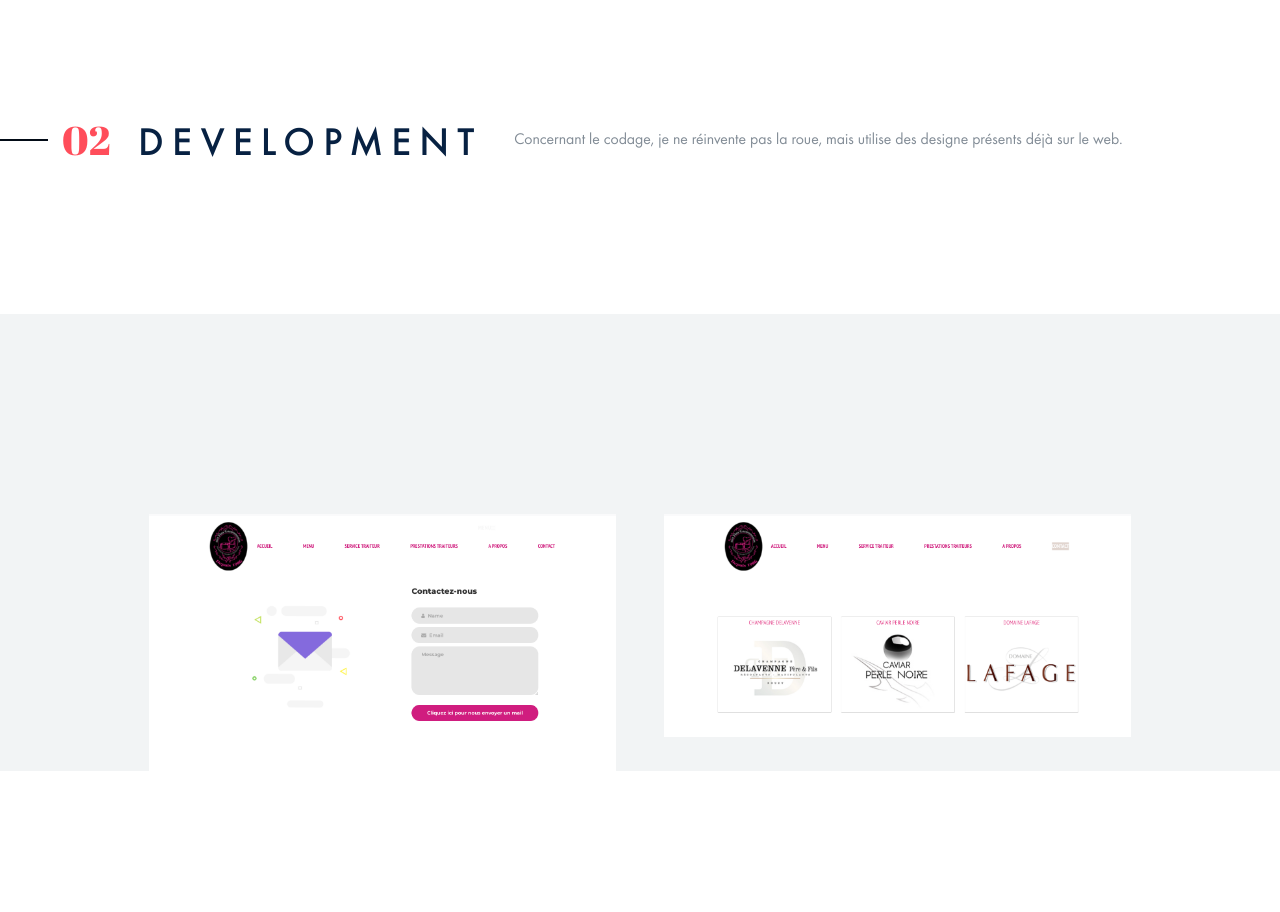
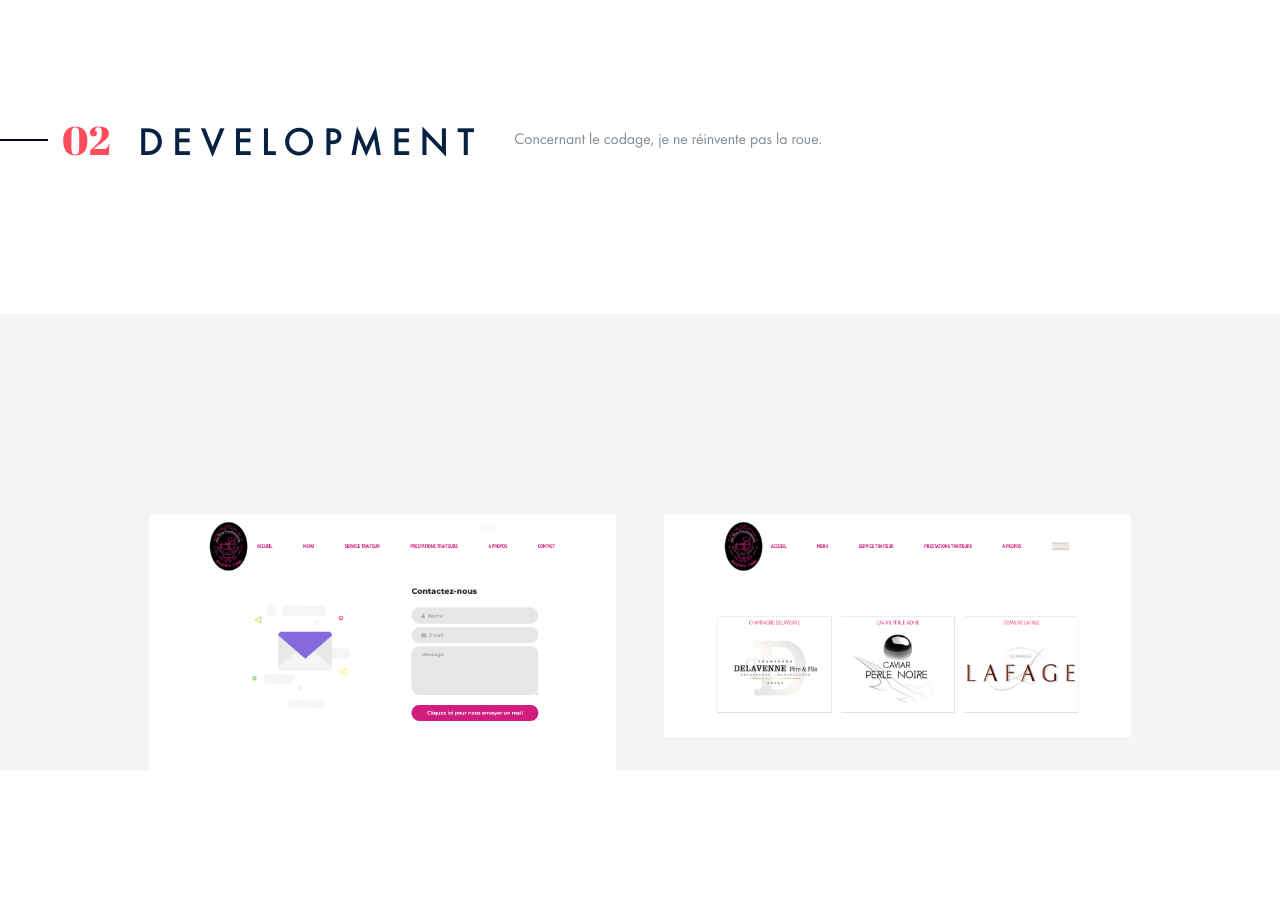
Before and after one commit to Naori-Uchiwa/Francis-KOUAHO-Portfolio, a plain HTML site: page traiteur_cheron.html in a window 1280 px wide. Shown: the part 3460-4372 px from the top of the page. Drawn offline with nearby package versions, Linux system fonts and the light colour scheme; a script that the page names is missing.

Commit message:
Portfolio

```diff
--- a/traiteur_cheron.html
+++ b/traiteur_cheron.html
@@ -99,7 +99,7 @@
             <p class="heading-num">02</p>
             <div class="text__wrap">
               <h2 class="heading heading--left">DEVELOPMENT</h2>
-              <p class="text__works">Concernant le codage, je ne réinvente pas la roue, mais utilise des designe présents déjà sur le web. </p>
+              <p class="text__works">Concernant le codage, je ne réinvente pas la roue. </p>
             </div>
           </div>
           <div class="kamp">
```
